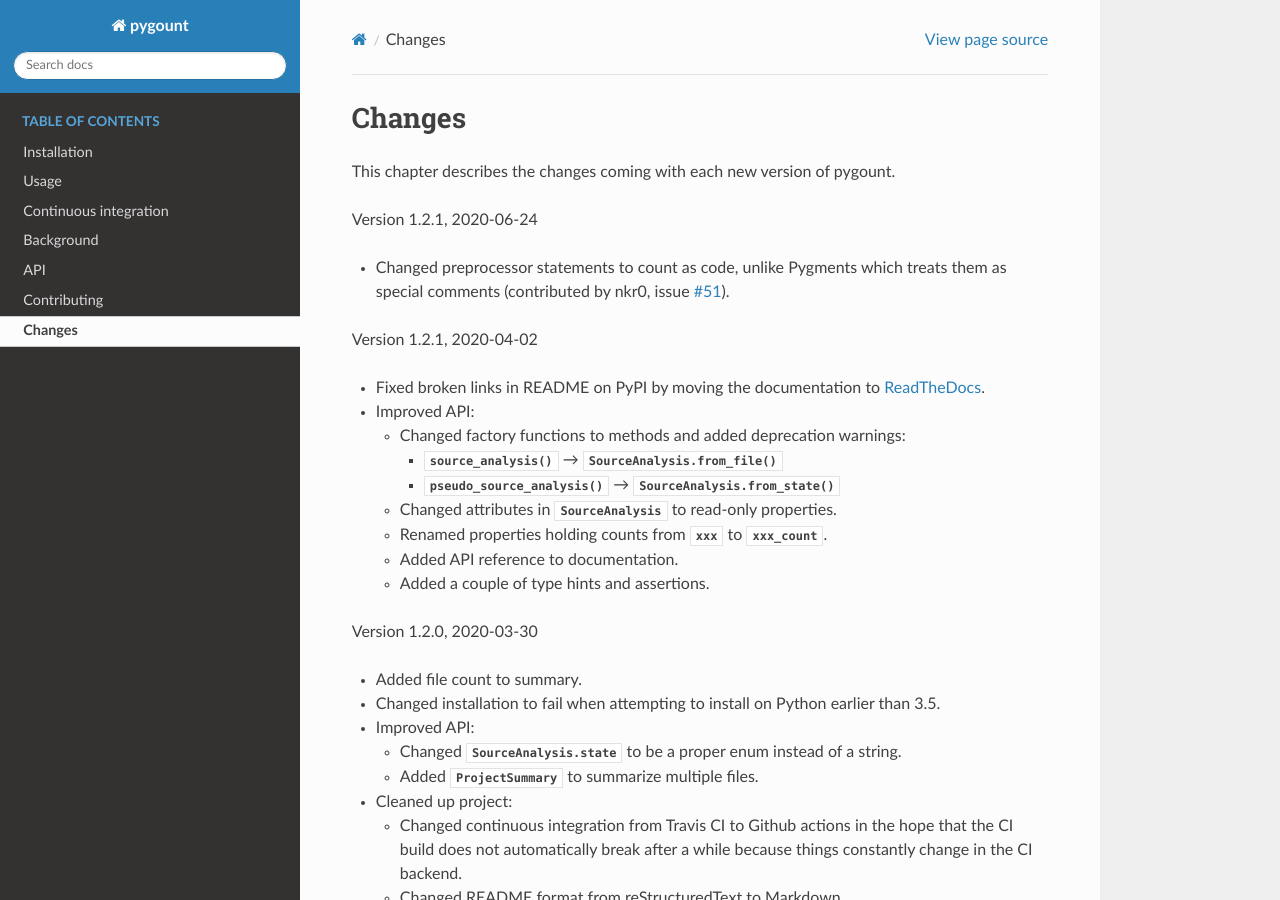
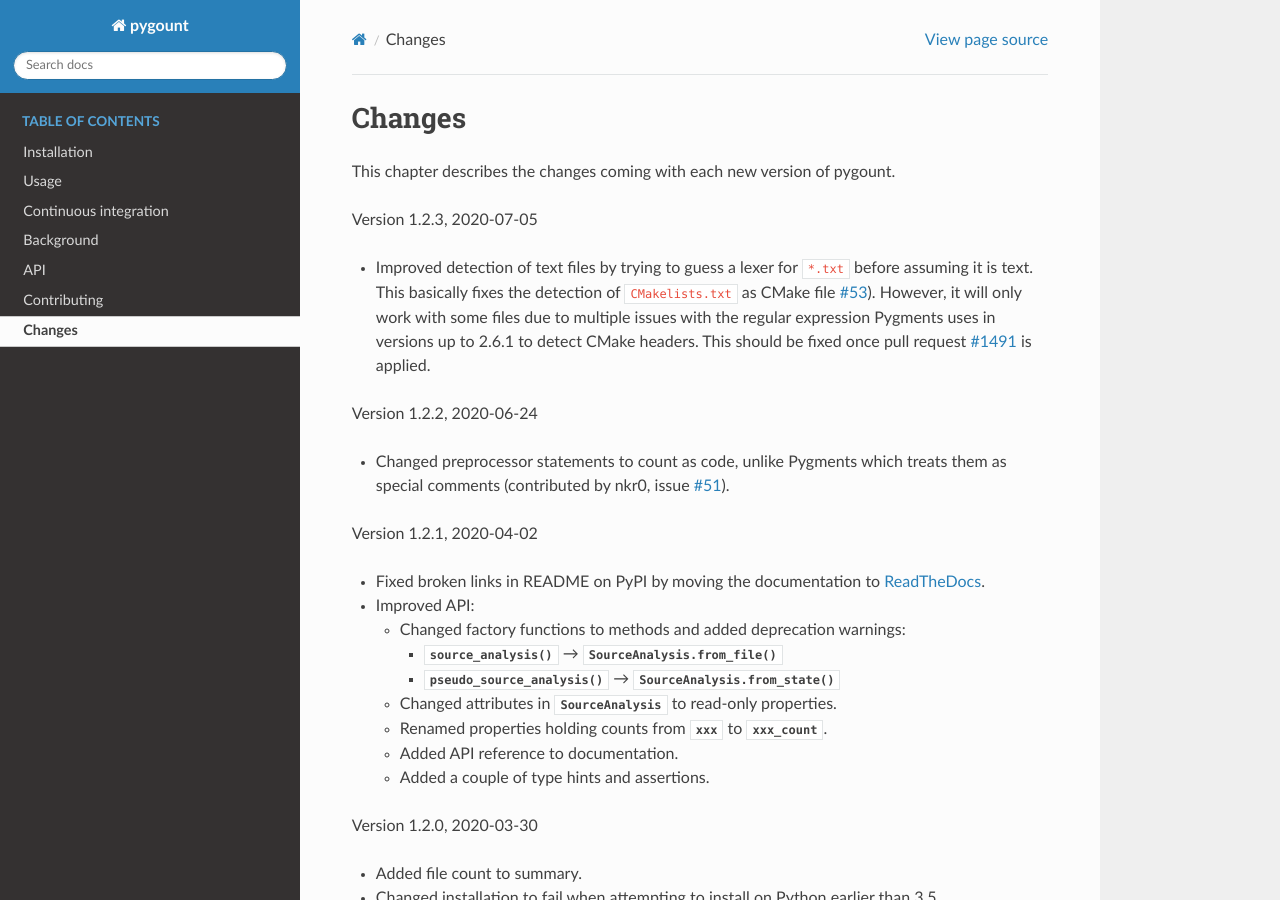
Before and after one commit to roskakori/pygount, a Sphinx documentation site: the page built from docs/changes.rst, in a window 1280 px wide and 900 px high. Built offline with Sphinx 7.4.7 and the Read the Docs theme 2.0.0, drawn with Linux system fonts in a browser that asks for light colours; the version number could not be read and is left out.

Commit message:
#53 Improved detection of text files by trying to guess a lexer for `*.txt` before assuming it is text.
This basically fixes the detection of `CMakelists.txt` as CMake file. However, it will only work with some files due to multiple issues with the regular expression Pygments uses in versions up to 2.6.1 to detect CMake headers.

```diff
--- a/docs/changes.rst
+++ b/docs/changes.rst
@@ -5,7 +5,18 @@ Changes
 
 This chapter describes the changes coming with each new version of pygount.
 
-Version 1.2.1, 2020-06-24
+Version 1.2.3, 2020-07-05
+
+* Improved detection of text files by trying to guess a lexer for
+  :file:`*.txt` before assuming it is text. This basically fixes the detection
+  of :file:`CMakelists.txt` as CMake file
+  `#53 <https://github.com/roskakori/pygount/issues/53>`_). However, it will
+  only work with some files due to multiple issues with the regular expression
+  Pygments uses in versions up to 2.6.1 to detect CMake headers. This should
+  be fixed once pull request
+  `#1491 <https://github.com/pygments/pygments/pull/1491>`_ is applied.
+
+Version 1.2.2, 2020-06-24
 
 * Changed preprocessor statements to count as code, unlike Pygments which
   treats them as special comments (contributed by nkr0, issue
```
Also changed, not shown: 3 other files.
